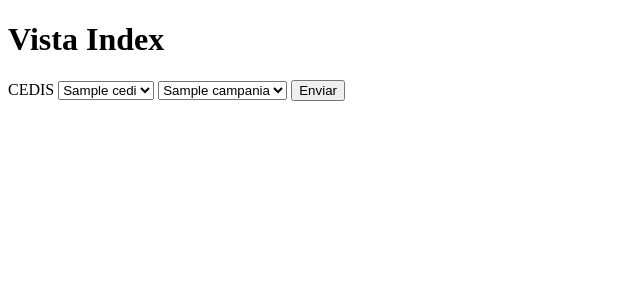
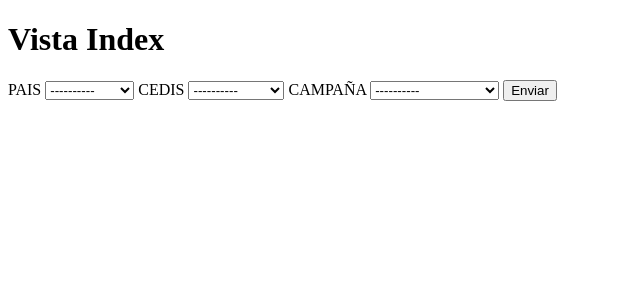
Before and after one commit to 0M1N1D0/outbounder, a Django app: page / in a window 1280 px wide. Shown: the top 300 px of the page, without its empty margins (0-640 px from the left). Run offline with Django 4.2, Linux system fonts and the light colour scheme; tables that the repository leaves empty hold one stand-in row (values such as "Sample post").

Commit message:
v 0.5.7.11
Se decide convertir los select del index en select dependientes

```diff
--- a/formulario/templates/formulario/index.html
+++ b/formulario/templates/formulario/index.html
@@ -13,29 +13,41 @@
     {% csrf_token %}
     {% comment %}
         *************************************************
-        SELECCION DE CEDIS
+        SELECCION DE PAIS
         *************************************************
     {% endcomment %}
+        <label for="">PAIS</label>
+        <select name="select_pais" id="">
+            <option value="">----------</option>
+            {% for i in pais %}
+                <option value="{{i}}">{{i}}</option>
+            {% endfor %}
+        </select>
+    <!-- SELECT CEDIS -->
         <label for="">CEDIS</label>
         <select name="select_cedis" id="">
+            <option value="">----------</option>
             {% for i in cedi %}
                 <option value="{{i}}">{{i}}</option>
             {% endfor %}
         </select>
-    {% comment %}
-        *************************************************
-        SELECCION DE CAMPAÑA
-        *************************************************
-    {% endcomment %}
+
+    <!-- SELECT CAMPANIA -->
+        <label for="">CAMPAÑA</label>
         <select name="select_campania" id="">
-            {% for i in campania %}
-                <option value="{{i}}">{{i}}</option>
+            <option value="">----------</option>
+            {% for j in campania %}
+                <option value="{{j}}">{{j}}</option>
             {% endfor %}
         </select>
+
         <input type="submit" value="Enviar">
+        {% if lista_cedis %}
+            {% for i in lista_cedis %}
+                <p>{{i}}</p>
+            {% endfor %}
+        {% else %}
+        {% endif %}
     </form>
-
-
-
 </body>
 </html>
--- a/formulario/views.py
+++ b/formulario/views.py
@@ -1,5 +1,9 @@
+
+from multiprocessing import context
+from django.http import HttpResponse, HttpResponseRedirect
 from django.shortcuts import redirect, render
-from campanias.models import Campania, Cedi
+from django.urls import reverse
+from campanias.models import Campania, Cedi, Pais
 
 # Create your views here.
 
@@ -8,27 +12,37 @@ from campanias.models import Campania, Cedi
 # **********************************************
 def index(request):
     cedi = Cedi.objects.all()
-    campanias = Campania.objects.all()
+    campania = Campania.objects.all()
+    pais = Pais.objects.all()
     #campanias = Campania.objects.filter(cedis = cedi[0])
     # campanias = Campania.objects.select_related('cedis').filter(cedis=cedi)
     context = {
-        'campania': campanias,
+        'pais': pais,
         'cedi': cedi,
+        'campania': campania,
     }
     return render(request, 'formulario/index.html', context=context)
 
-
-#def despliega_campania(request):
-
+# TODO: hacer select dependientes
 
 # **********************************************
 # VISTA FORMULARIO
 # **********************************************
 def formulario(request):
-    cedi = request.POST['select_cedis']
-    campania = request.POST['select_campania']
-    print(cedi)
-    print(campania)
+    cedi_select  = request.POST['select_cedis']
+    campania_select  = request.POST['select_campania']
+    pais_select = request.POST['select_pais']
+    print(pais_select)
+    print(cedi_select)
+    print(campania_select)
+
+    # lista_cedis = Cedi.objects.filter(pais=pais_select)
+
+    # if cedi not in valida_camp_ced:
+    #     print('La campaña que eligió no se encuentra dada de alta en el CEDIS seleccionado.')
+    # else:
+    #     print('Campaña y CEDIS sí coinciden.')
+
     return render(request, 'formulario/formulario.html')
 
 
```
